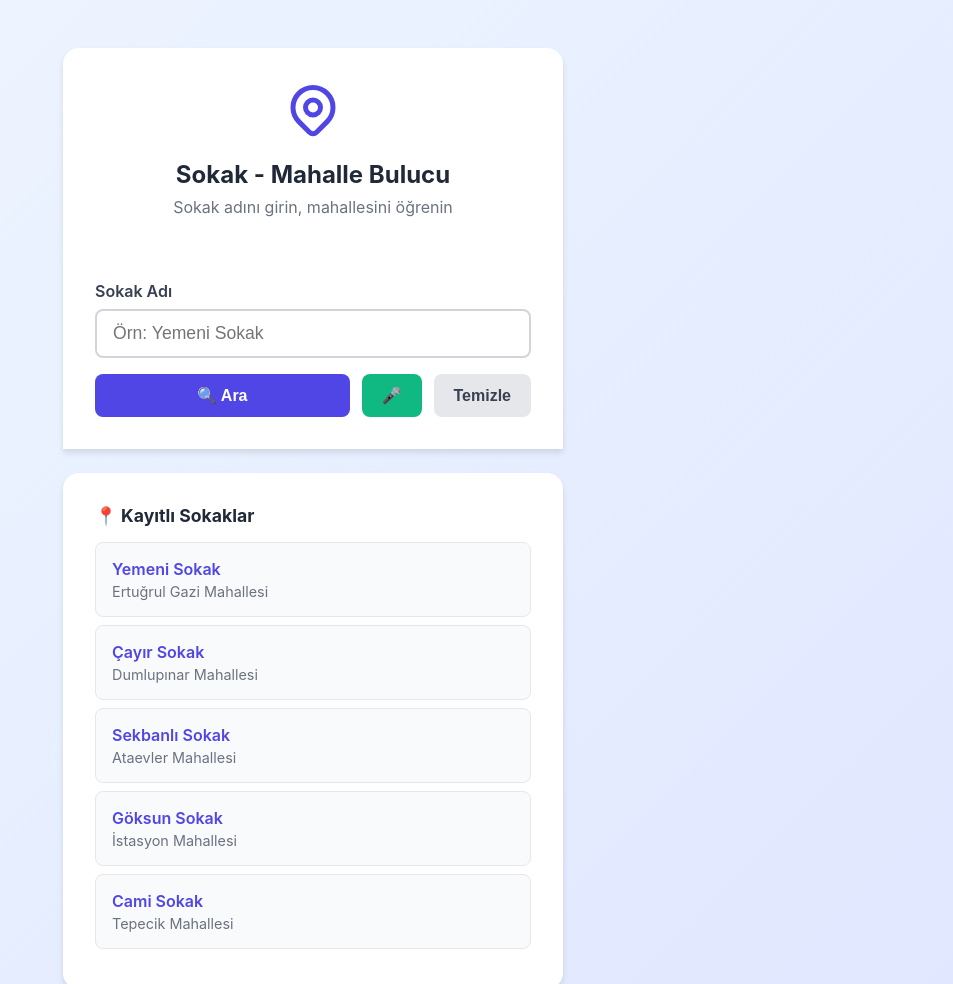
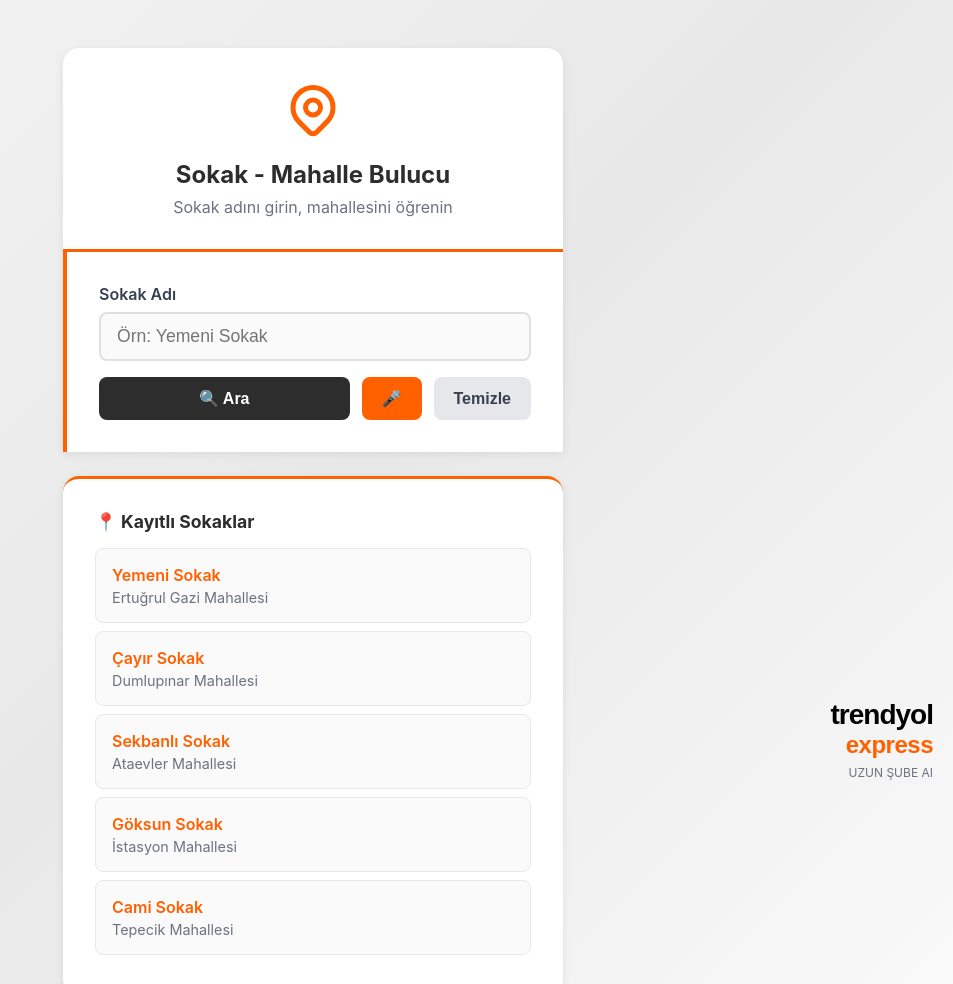
Before and after one commit to SJ094/sokak-mahalle, a plain HTML site: page index.html in a window 1280 px wide. Shown: the top 984 px of the page, without its empty margins (327-1280 px from the left). Drawn offline with Linux system fonts and the light colour scheme.

Commit message:
Update index.html

```diff
--- a/index.html
+++ b/index.html
@@ -16,7 +16,7 @@
 
     body {
       font-family: -apple-system, BlinkMacSystemFont, 'Segoe UI', Roboto, 'Helvetica Neue', Arial, sans-serif;
-      background: linear-gradient(135deg, #EFF6FF 0%, #E0E7FF 100%);
+      background: linear-gradient(135deg, #F5F5F5 0%, #E8E8E8 50%, #FAFAFA 100%);
       min-height: 100vh;
       padding: 1rem;
     }
@@ -29,22 +29,24 @@
     .header {
       background: white;
       border-radius: 1rem 1rem 0 0;
-      box-shadow: 0 4px 6px rgba(0,0,0,0.1);
+      box-shadow: 0 2px 8px rgba(0,0,0,0.08);
       padding: 2rem;
       text-align: center;
+      border-bottom: 3px solid #FF6000;
     }
 
     .icon {
       width: 60px;
       height: 60px;
       margin: 0 auto 1rem;
-      color: #4F46E5;
+      color: #FF6000;
     }
 
     h1 {
       font-size: 1.5rem;
-      color: #1F2937;
+      color: #2D2D2D;
       margin-bottom: 0.5rem;
+      font-weight: 700;
     }
 
     .subtitle {
@@ -53,8 +55,9 @@
 
     .main {
       background: white;
-      box-shadow: 0 4px 6px rgba(0,0,0,0.1);
+      box-shadow: 0 2px 8px rgba(0,0,0,0.08);
       padding: 2rem;
+      border-left: 4px solid #FF6000;
     }
 
     label {
@@ -68,15 +71,18 @@
       width: 100%;
       padding: 0.75rem 1rem;
       font-size: 1.1rem;
-      border: 2px solid #D1D5DB;
+      border: 2px solid #E0E0E0;
       border-radius: 0.5rem;
       margin-bottom: 1rem;
-      transition: border-color 0.2s;
+      transition: all 0.3s;
+      background: #FAFAFA;
     }
 
     input:focus {
       outline: none;
-      border-color: #4F46E5;
+      border-color: #FF6000;
+      background: white;
+      box-shadow: 0 0 0 3px rgba(255, 96, 0, 0.1);
     }
 
     .buttons {
@@ -96,32 +102,36 @@
 
     .btn-search {
       flex: 1;
-      background: #4F46E5;
+      background: #2D2D2D;
       color: white;
     }
 
     .btn-search:hover {
-      background: #4338CA;
+      background: #1A1A1A;
+      transform: translateY(-1px);
+      box-shadow: 0 4px 8px rgba(0,0,0,0.15);
     }
 
     .btn-voice {
-      background: #10B981;
+      background: #FF6000;
       color: white;
       padding: 0.75rem 1.25rem;
     }
 
     .btn-voice:hover {
-      background: #059669;
+      background: #E55500;
+      transform: translateY(-1px);
+      box-shadow: 0 4px 8px rgba(255, 96, 0, 0.3);
     }
 
     .btn-voice.listening {
-      background: #EF4444;
+      background: #FF6000;
       animation: pulse 1.5s infinite;
     }
 
     @keyframes pulse {
-      0%, 100% { opacity: 1; }
-      50% { opacity: 0.7; }
+      0%, 100% { opacity: 1; transform: scale(1); }
+      50% { opacity: 0.8; transform: scale(1.05); }
     }
 
     .btn-clear {
@@ -137,9 +147,10 @@
     .result {
       background: white;
       border-radius: 0 0 1rem 1rem;
-      box-shadow: 0 4px 6px rgba(0,0,0,0.1);
+      box-shadow: 0 2px 8px rgba(0,0,0,0.08);
       padding: 2rem;
       margin-top: 0.25rem;
+      border-left: 4px solid #FF6000;
     }
 
     .result-box {
@@ -149,8 +160,8 @@
     }
 
     .result-success {
-      background: #ECFDF5;
-      border-color: #10B981;
+      background: #F0FDF4;
+      border-color: #22C55E;
     }
 
     .result-error {
@@ -160,12 +171,12 @@
 
     .result-warning {
       background: #FFFBEB;
-      border-color: #F59E0B;
+      border-color: #FF6000;
     }
 
     .result-listening {
-      background: #EFF6FF;
-      border-color: #3B82F6;
+      background: #F0F9FF;
+      border-color: #FF6000;
     }
 
     .result-title {
@@ -174,49 +185,57 @@
       margin-bottom: 0.5rem;
     }
 
-    .success-title { color: #047857; }
+    .success-title { color: #16A34A; }
     .error-title { color: #DC2626; }
-    .warning-title { color: #D97706; }
-    .listening-title { color: #2563EB; }
+    .warning-title { color: #FF6000; }
+    .listening-title { color: #FF6000; }
 
     .sokak-name {
-      color: #4F46E5;
+      color: #FF6000;
       font-weight: 600;
     }
 
     .mahalle-name {
       font-size: 1.5rem;
       font-weight: 700;
-      color: #047857;
+      color: #2D2D2D;
       margin-top: 0.5rem;
     }
 
     .list {
       background: white;
       border-radius: 1rem;
-      box-shadow: 0 4px 6px rgba(0,0,0,0.1);
+      box-shadow: 0 2px 8px rgba(0,0,0,0.08);
       padding: 2rem;
       margin-top: 1.5rem;
+      border-top: 3px solid #FF6000;
     }
 
     .list-title {
       font-size: 1.1rem;
       font-weight: 700;
-      color: #1F2937;
+      color: #2D2D2D;
       margin-bottom: 1rem;
     }
 
     .list-item {
-      background: #F9FAFB;
-      border: 1px solid #E5E7EB;
+      background: #FAFAFA;
+      border: 1px solid #E8E8E8;
       border-radius: 0.5rem;
       padding: 1rem;
       margin-bottom: 0.5rem;
+      transition: all 0.3s;
+    }
+
+    .list-item:hover {
+      border-color: #FF6000;
+      background: white;
+      transform: translateX(5px);
     }
 
     .list-sokak {
       font-weight: 600;
-      color: #4F46E5;
+      color: #FF6000;
       text-transform: capitalize;
     }
 
@@ -224,6 +243,40 @@
       color: #6B7280;
       font-size: 0.9rem;
       margin-top: 0.25rem;
+    }
+
+    .logo-container {
+      position: fixed;
+      bottom: 20px;
+      right: 20px;
+      text-align: right;
+      z-index: 1000;
+    }
+
+    .logo-trendyol {
+      font-family: Arial, sans-serif;
+      font-weight: bold;
+      line-height: 1.2;
+      margin-bottom: 5px;
+    }
+
+    .logo-trendyol-main {
+      color: #000;
+      font-size: 28px;
+      letter-spacing: -1px;
+    }
+
+    .logo-trendyol-express {
+      color: #FF6000;
+      font-size: 24px;
+      letter-spacing: -0.5px;
+    }
+
+    .logo-subtitle {
+      color: #6B7280;
+      font-size: 12px;
+      font-weight: normal;
+      margin-top: 2px;
     }
 
     .hidden {
@@ -263,6 +316,15 @@
       <div class="list-title">📍 Kayıtlı Sokaklar</div>
       <div id="sokakListesi"></div>
     </div>
+  </div>
+
+  <!-- Logo - Sağ Alt -->
+  <div class="logo-container">
+    <div class="logo-trendyol">
+      <div class="logo-trendyol-main">trendyol</div>
+      <div class="logo-trendyol-express">express</div>
+    </div>
+    <div class="logo-subtitle">UZUN ŞUBE AI</div>
   </div>
 
   <script>
@@ -305,12 +367,17 @@
 
     // Sesli konuşma fonksiyonu
     function sesliSoyle(metin) {
-      const synth = window.speechSynthesis;
+      // Önceki konuşmaları iptal et
+      window.speechSynthesis.cancel();
+
       const utterance = new SpeechSynthesisUtterance(metin);
       utterance.lang = 'tr-TR';
-      utterance.rate = 0.9; // Konuşma hızı
-      utterance.pitch = 1; // Ses tonu
-      synth.speak(utterance);
+      utterance.rate = 1.1; // Konuşma hızını artırdık
+      utterance.pitch = 1;
+      utterance.volume = 1;
+
+      // Hemen konuş
+      window.speechSynthesis.speak(utterance);
     }
 
     // Sesli arama
```
